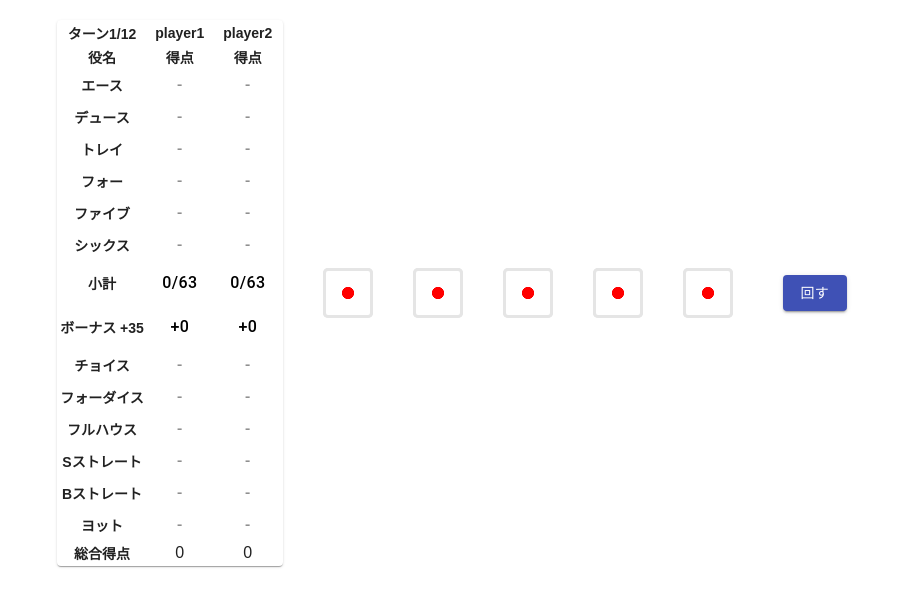
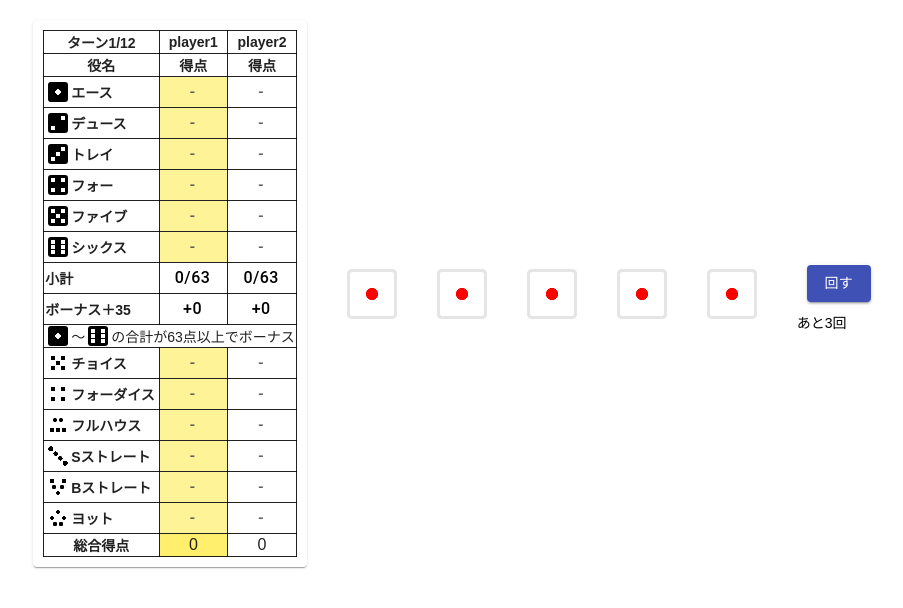
Before and after one commit to hirakuuuu/tsc_tutorial, a React (Create React App) app: page /yahtzee in a window 1280 px wide. Shown: the top 608 px of the page, without its empty margins (183-1086 px from the left). Built offline with nearby package versions, Linux system fonts and the light colour scheme.

Commit message:
[add] 役にアイコンを追加

```diff
--- a/src/Yahtzee.tsx
+++ b/src/Yahtzee.tsx
@@ -122,6 +122,21 @@ const Game = () => {
     "ヨット",
   ];
 
+  const handIcon = [
+    "icon-ace",
+    "icon-deuce",
+    "icon-tray",
+    "icon-four",
+    "icon-five",
+    "icon-six",
+    "icon-choice",
+    "icon-fourdice",
+    "icon-fullhouse",
+    "icon-shortstrate",
+    "icon-bigstrate",
+    "icon-yahtzee",
+  ];
+
   const handDetail = [
     "1の目の合計値が得点",
     "2の目の合計値が得点",
@@ -137,19 +152,24 @@ const Game = () => {
     "5個同じ目が出たら成立\n出目を問わず50点",
   ];
 
-  const renderTooltip = (text: string, detail: string) => {
+  const renderTooltip = (text: string, detail: string, icon?: string) => {
     return (
       <Tooltip
         title={<span style={{ fontSize: "0.8rem" }}>{detail}</span>}
         placement="right-end"
       >
-        <th>{text}</th>
+        <th>
+          <div className="hand-name-cell">
+            <div className={icon}></div>
+            <span>{text}</span>
+          </div>
+        </th>
       </Tooltip>
     );
   };
 
   const renderHandName = (i: number) => {
-    return renderTooltip(handName[i], handDetail[i]);
+    return renderTooltip(handName[i], handDetail[i], handIcon[i]);
   };
 
   const renderHandScore = (player_num: number, i: number) => {
@@ -191,21 +211,29 @@ const Game = () => {
         return {
           scores: newScores,
           dices: newDices,
-          stepNumber: Math.min(23, stepNumber + 1),
+          stepNumber: stepNumber + 1,
           rotateNumber: 0,
         };
       });
     };
     return (
       <td
+        className={
+          state.stepNumber % 2 === player_num && state.stepNumber !== 24
+            ? "score-table-cell"
+            : ""
+        }
         style={{
-          opacity: state.scores[player_num][i].used ? 1.0 : 0.5,
+          opacity: state.scores[player_num][i].used ? 1.0 : 0.7,
         }}
       >
         <Button
           variant="text"
           onClick={setScore}
-          style={{ padding: "0px", fontSize: "1rem" }}
+          style={{
+            padding: "0px",
+            fontSize: "1rem",
+          }}
         >
           {state.scores[player_num][i].value !== undefined
             ? state.scores[player_num][i].value
@@ -228,11 +256,16 @@ const Game = () => {
   const renderSubtotalScore = (player_num: number) => {
     return (
       <td>
-        <Button disabled>
+        <Button
+          disabled
+          style={{
+            padding: "0px",
+            fontSize: "1rem",
+          }}
+        >
           <span
             style={{
               color: "rgba(0, 0, 0, 1)",
-              fontSize: "1rem",
             }}
           >
             {bonus(player_num)}/63
@@ -243,11 +276,13 @@ const Game = () => {
   };
 
   const renderSubtotal = () => {
-    const text: string = "小計";
-    const detail: string = "上記6つの役の合計";
     return (
       <tr>
-        {renderTooltip(text, detail)}
+        <th>
+          <div className="hand-name-cell">
+            <span>小計</span>
+          </div>
+        </th>
         {renderSubtotalScore(0)}
         {renderSubtotalScore(1)}
       </tr>
@@ -257,11 +292,16 @@ const Game = () => {
   const renderBonusScore = (player_num: number) => {
     return (
       <td>
-        <Button disabled>
+        <Button
+          disabled
+          style={{
+            padding: "0px",
+            fontSize: "1rem",
+          }}
+        >
           <span
             style={{
               color: "rgba(0, 0, 0, 1)",
-              fontSize: "1rem",
             }}
           >
             {bonus(player_num) >= 63 ? "+35" : "+0"}
@@ -272,11 +312,13 @@ const Game = () => {
   };
 
   const renderBonus = () => {
-    const text: string = "ボーナス +35";
-    const detail: string = "上記6つの役の合計が63点以上で35点ボーナス";
     return (
       <tr>
-        {renderTooltip(text, detail)}
+        <th>
+          <div className="hand-name-cell">
+            <span>ボーナス＋35</span>
+          </div>
+        </th>
         {renderBonusScore(0)}
         {renderBonusScore(1)}
       </tr>
@@ -308,16 +350,26 @@ const Game = () => {
     return total_score;
   };
 
-  const renderTotalScore = () => {
+  const renderTotalScore = (player_num: number) => {
+    return (
+      <td
+        className={
+          state.stepNumber % 2 === player_num && state.stepNumber !== 24
+            ? "score-table-cell"
+            : ""
+        }
+      >
+        <span className="total-score-label">{calcTotalScore(player_num)}</span>
+      </td>
+    );
+  };
+
+  const renderTotal = () => {
     return (
       <tr>
         <th scope="row">総合得点</th>
-        <td>
-          <span className="total-score-label">{calcTotalScore(0)}</span>
-        </td>
-        <td>
-          <span className="total-score-label">{calcTotalScore(1)}</span>
-        </td>
+        {renderTotalScore(0)}
+        {renderTotalScore(1)}
       </tr>
     );
   };
@@ -397,12 +449,14 @@ const Game = () => {
 
   return (
     <div className="game-wrapper">
-      <div className="score-table-wrapper">
-        <Paper elevation={1}>
+      <Paper elevation={1}>
+        <div className="score-table-wrapper">
           <table className="score-table">
             <tbody>
               <tr>
-                <th>ターン{Math.floor(state.stepNumber / 2) + 1}/12</th>
+                <th>
+                  ターン{Math.min(12, Math.floor(state.stepNumber / 2) + 1)}/12
+                </th>
                 <th>player1</th>
                 <th>player2</th>
               </tr>
@@ -419,17 +473,26 @@ const Game = () => {
               {renderHand(5)}
               {renderSubtotal()}
               {renderBonus()}
+              <tr>
+                <td colSpan={3}>
+                  <span className="bonus-text">
+                    <div className="icon-ace"></div>～
+                    <div className="icon-six"></div>
+                    の合計が63点以上でボーナス
+                  </span>
+                </td>
+              </tr>
               {renderHand(6)}
               {renderHand(7)}
               {renderHand(8)}
               {renderHand(9)}
               {renderHand(10)}
               {renderHand(11)}
-              {renderTotalScore()}
+              {renderTotal()}
             </tbody>
           </table>
-        </Paper>
-      </div>
+        </div>
+      </Paper>
       <div className="board">
         <div className="dice-wrapper">
           {renderDice(0)}
@@ -440,6 +503,7 @@ const Game = () => {
         </div>
         <div>
           <GameButton title={"回す"} onClick={rotate} />
+          <div>あと{3 - state.rotateNumber}回</div>
         </div>
       </div>
     </div>
--- a/src/style/Yahtzee.css
+++ b/src/style/Yahtzee.css
@@ -1,3 +1,12 @@
+th,
+td {
+  border: solid 1px; /* 枠線指定 */
+}
+
+table {
+  border-collapse: collapse; /* セルの線を重ねる */
+}
+
 .dice-wrapper {
   margin: 0 20px;
 }
@@ -8,9 +17,14 @@
 
 .score-table-wrapper {
   min-width: 200px;
+  margin: 10px;
 }
 .score-table {
-  margin: 0 auto;
+  margin: 10px auto;
+}
+
+.score-table-cell {
+  background-color: #ffef6c;
 }
 
 .total-score-label {
@@ -37,3 +51,200 @@
 /* html {
   background-image: url("https://image1.shopserve.jp/nissin-ex-onlineshop.com/pic-labo/llimg/muku_natural_ex50_1.jpg?t=201611271118422");
 } */
+
+/*役のアイコン*/
+
+.hand-name-cell {
+  display: flex;
+}
+
+.icon-ace {
+  margin: 0 3px;
+  width: 20px;
+  height: 20px;
+  background-color: #000000;
+  border-radius: 3px;
+  background-image: radial-gradient(
+    circle at 50% 50%,
+    #ffffffff 19%,
+    #ff000000 20%
+  );
+}
+
+.icon-deuce {
+  margin: 0 3px;
+  width: 20px;
+  height: 20px;
+  background-color: #000000;
+  border-radius: 3px;
+  background-image: radial-gradient(
+      circle at 75% 25%,
+      #ffffffff 10%,
+      #00000000 11%
+    ),
+    radial-gradient(circle at 25% 75%, #ffffffff 10%, #00000000 11%);
+}
+
+.icon-tray {
+  margin: 0 3px;
+  width: 20px;
+  height: 20px;
+  background-color: #000000;
+  border-radius: 3px;
+  background-image: radial-gradient(
+      circle at 75% 25%,
+      #ffffffff 10%,
+      #00000000 11%
+    ),
+    radial-gradient(circle at 50% 50%, #ffffffff 15%, #00000000 16%),
+    radial-gradient(circle at 25% 75%, #ffffffff 10%, #00000000 11%);
+}
+
+.icon-four {
+  margin: 0 3px;
+  width: 20px;
+  height: 20px;
+  background-color: #000000;
+  border-radius: 3px;
+  background-image: radial-gradient(
+      circle at 25% 25%,
+      #ffffffff 10%,
+      #00000000 11%
+    ),
+    radial-gradient(circle at 25% 75%, #ffffffff 10%, #00000000 11%),
+    radial-gradient(circle at 75% 25%, #ffffffff 10%, #00000000 11%),
+    radial-gradient(circle at 75% 75%, #ffffffff 10%, #00000000 11%);
+}
+
+.icon-five {
+  margin: 0 3px;
+  width: 20px;
+  height: 20px;
+  background-color: #000000;
+  border-radius: 3px;
+  background-image: radial-gradient(
+      circle at 25% 25%,
+      #ffffffff 10%,
+      #00000000 11%
+    ),
+    radial-gradient(circle at 25% 75%, #ffffffff 10%, #00000000 11%),
+    radial-gradient(circle at 50% 50%, #ffffffff 15%, #00000000 16%),
+    radial-gradient(circle at 75% 25%, #ffffffff 10%, #00000000 11%),
+    radial-gradient(circle at 75% 75%, #ffffffff 10%, #00000000 11%);
+}
+
+.icon-six {
+  margin: 0 3px;
+  width: 20px;
+  height: 20px;
+  background-color: #000000;
+  border-radius: 3px;
+  background-image: radial-gradient(
+      circle at 25% 25%,
+      #ffffffff 10%,
+      #00000000 11%
+    ),
+    radial-gradient(circle at 25% 50%, #ffffffff 12%, #00000000 13%),
+    radial-gradient(circle at 25% 75%, #ffffffff 10%, #00000000 11%),
+    radial-gradient(circle at 75% 25%, #ffffffff 10%, #00000000 11%),
+    radial-gradient(circle at 75% 50%, #ffffffff 12%, #00000000 13%),
+    radial-gradient(circle at 75% 75%, #ffffffff 10%, #00000000 11%);
+}
+
+.icon-choice {
+  margin: 0 3px;
+  width: 20px;
+  height: 20px;
+  border-radius: 3px;
+  background-image: radial-gradient(
+      circle at 25% 25%,
+      #000000ff 10%,
+      #00000000 11%
+    ),
+    radial-gradient(circle at 25% 75%, #000000ff 10%, #00000000 11%),
+    radial-gradient(circle at 50% 50%, #000000ff 15%, #00000000 16%),
+    radial-gradient(circle at 75% 25%, #000000ff 10%, #00000000 11%),
+    radial-gradient(circle at 75% 75%, #000000ff 10%, #00000000 11%);
+}
+
+.icon-fourdice {
+  margin: 0 3px;
+  width: 20px;
+  height: 20px;
+  border-radius: 3px;
+  background-image: radial-gradient(
+      circle at 25% 25%,
+      #000000ff 10%,
+      #00000000 11%
+    ),
+    radial-gradient(circle at 25% 75%, #000000ff 10%, #00000000 11%),
+    radial-gradient(circle at 75% 25%, #000000ff 10%, #00000000 11%),
+    radial-gradient(circle at 75% 75%, #000000ff 10%, #00000000 11%);
+}
+
+.icon-fullhouse {
+  margin: 0 3px;
+  width: 20px;
+  height: 20px;
+  border-radius: 3px;
+  background-image: radial-gradient(
+      circle at 35% 25%,
+      #000000ff 10%,
+      #00000000 11%
+    ),
+    radial-gradient(circle at 65% 25%, #000000ff 10%, #00000000 11%),
+    radial-gradient(circle at 20% 75%, #000000ff 10%, #00000000 11%),
+    radial-gradient(circle at 50% 75%, #000000ff 12%, #00000000 13%),
+    radial-gradient(circle at 80% 75%, #000000ff 10%, #00000000 11%);
+}
+
+.icon-shortstrate {
+  margin: 0 3px;
+  width: 20px;
+  height: 20px;
+  border-radius: 3px;
+  background-image: radial-gradient(
+      circle at 14% 14%,
+      #000000ff 10%,
+      #00000000 11%
+    ),
+    radial-gradient(circle at 38% 38%, #000000ff 12%, #00000000 13%),
+    radial-gradient(circle at 62% 62%, #000000ff 12%, #00000000 13%),
+    radial-gradient(circle at 86% 86%, #000000ff 10%, #00000000 11%);
+}
+
+.icon-bigstrate {
+  margin: 0 3px;
+  width: 20px;
+  height: 20px;
+  border-radius: 3px;
+  background-image: radial-gradient(
+      circle at 20% 20%,
+      #000000ff 10%,
+      #00000000 11%
+    ),
+    radial-gradient(circle at 80% 20%, #000000ff 10%, #00000000 11%),
+    radial-gradient(circle at 30% 50%, #000000ff 12%, #00000000 13%),
+    radial-gradient(circle at 70% 50%, #000000ff 12%, #00000000 13%),
+    radial-gradient(circle at 50% 80%, #000000ff 10%, #00000000 11%);
+}
+
+.icon-yahtzee {
+  margin: 0 3px;
+  width: 20px;
+  height: 20px;
+  border-radius: 3px;
+  background-image: radial-gradient(
+      circle at 50% 20%,
+      #000000ff 10%,
+      #00000000 11%
+    ),
+    radial-gradient(circle at 20% 50%, #000000ff 10%, #00000000 11%),
+    radial-gradient(circle at 80% 50%, #000000ff 10%, #00000000 11%),
+    radial-gradient(circle at 35% 80%, #000000ff 10%, #00000000 11%),
+    radial-gradient(circle at 65% 80%, #000000ff 10%, #00000000 11%);
+}
+
+.bonus-text {
+  display: flex;
+}
```
